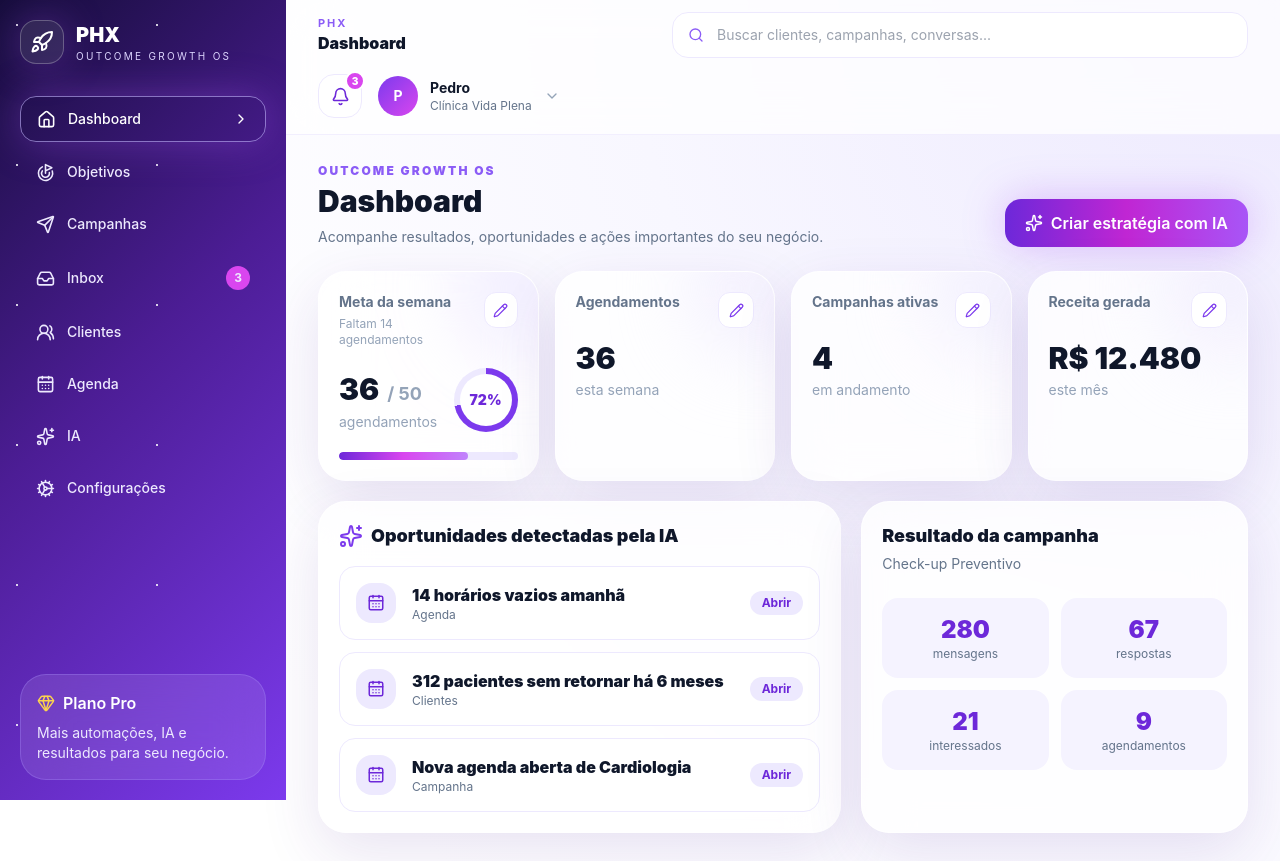
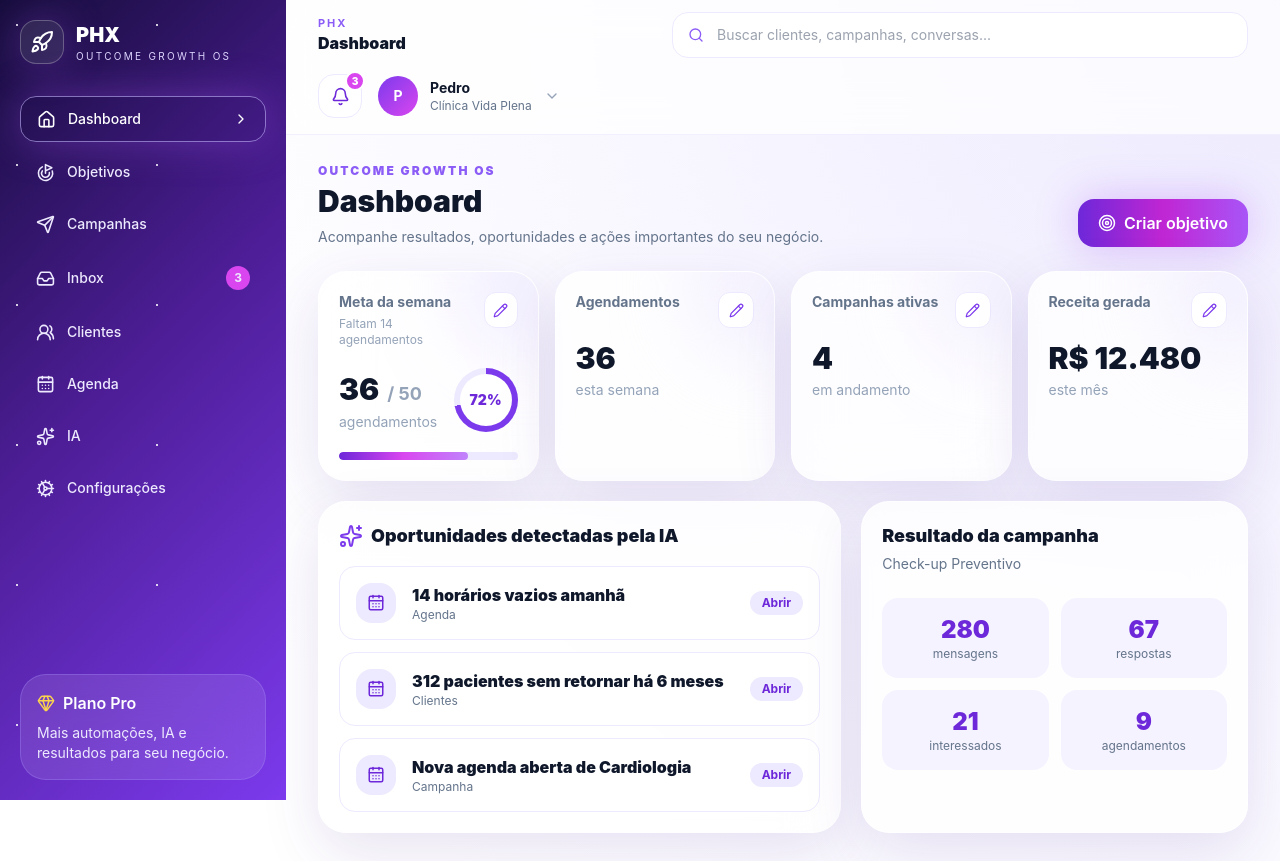
Before and after one commit to PedroH6/PHX, a React (Vite) app: page /dashboard in a window 1280 px wide. Built offline with nearby package versions, Linux system fonts and the light colour scheme.

Commit message:
fix: remove remaining AI strategy CTA

```diff
--- a/src/pages/Dashboard.jsx
+++ b/src/pages/Dashboard.jsx
@@ -7,6 +7,7 @@ import {
   Pencil,
   Plus,
   Sparkles,
+  Target,
   X,
 } from 'lucide-react'
 import { PageHeading, StatusPill } from '../components/UI'
@@ -371,8 +372,8 @@ export default function Dashboard() {
             onClick={() => navigate('/objetivos')}
             className="gradient-button"
           >
-            <Sparkles size={18} />
-            Criar estratégia com IA
+            <Target size={18} />
+            Criar objetivo
           </button>
         }
       />
```
